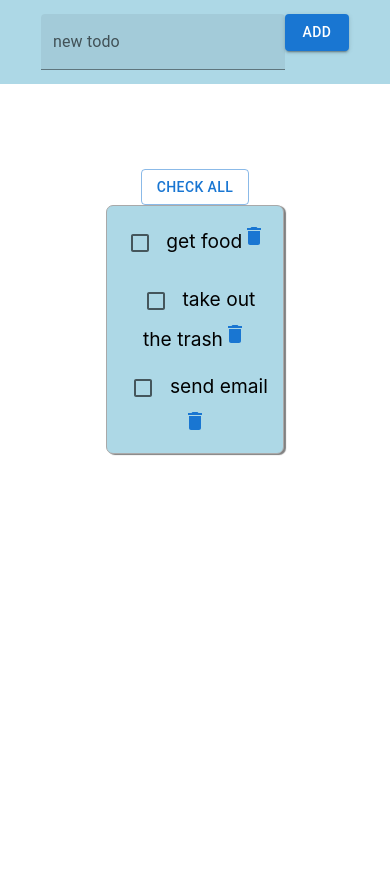
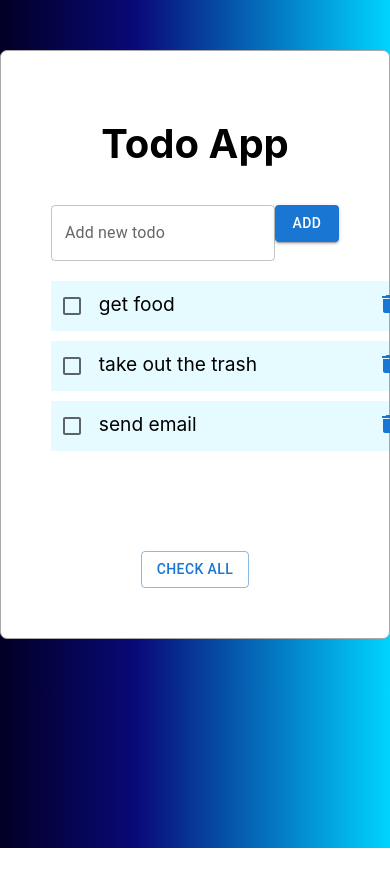
Before and after one commit to dortizp/todo-app-ts, a React (Create React App) app: page / in a window 390 px wide. Shown: the top 886 px of the page. After the commit the page ends 848 px from the top, so only its background shows below. Built offline with nearby package versions, Linux system fonts and the light colour scheme.

Commit message:
change styles to responsive

```diff
--- a/src/App.css
+++ b/src/App.css
@@ -1,5 +1,10 @@
 .App {
   text-align: center;
+}
+
+body {
+  background: rgb(2,0,36);
+  background: linear-gradient(90deg, rgba(2,0,36,1) 0%, rgba(9,9,121,1) 35%, rgba(0,212,255,1) 100%);
 }
 
 .App-logo {
@@ -14,14 +19,15 @@
 }
 
 .App-header {
-  background-color: lightblue;
   min-height: 10vh;
   display: flex;
   flex-direction: column;
   align-items: center;
   justify-content: center;
-  font-size: calc(10px + 2vmin);
-  color: white;
+}
+.title {
+  font-size: 40px;
+  font-weight: 700;
 }
 
 .App-link {
@@ -36,35 +42,53 @@
     transform: rotate(360deg);
   }
 }
-
-
-.row {
-  display: block;
-  margin: 0.5em;
+.add-todo {
+  width: 100%;
+}
+.addTodoBar {
+  display: flex;
+  justify-content: space-between;
+}
+.input {
+  width: 90%;
+}
+.row-todo {
+  display: flex;
+  width: 100%;
+  justify-content: space-between;
+  align-items: center;
+  height: 50px;
+  background-color: rgba(0,212,255,0.1);
 }
 label,s {
   font-size: 1.2em;
   padding-left: 0.3em;
 }
+.todo-list {
+  width: 100%;
+}
 .list {
   display: flex;
   margin: auto;
-  background-color: lightblue;
-  border: 1px solid darkgray;
-  box-shadow: 2px 1px 1px grey;
-  border-radius: 7px;
-  min-width: 40vw;
-  max-width: 20vh;
-  padding: 0.5em 0.2em;
+  min-width: 350px;
+  min-height: 250px;
   flex-direction: column;
+  gap: 10px;
   align-items: flex-start;
   justify-content: flex-start;
 }
 .container {
-  width: 100%;
+  display: flex;
+  flex-direction: column;
+  gap: 20px;
+  margin: 50px auto;
+  max-width: 650px;
+  min-height: 450px;
   background-color: white;
-  height: 100vh;
-  padding-top: 10vh;
+  border: 1px solid darkgray;
+  border-radius: 7px;
+  padding: 50px;
+
 }
 #canvas-container {
   position: absolute;
--- a/src/App.tsx
+++ b/src/App.tsx
@@ -41,20 +41,27 @@ function App() {
 
   return (
     <div className="App">
+      <div className='container'>
         <header className="App-header">
+          <span className="title">Todo App</span>
+        </header>
+        <div className="add-todo">
           <AddTodo addTodo={setTodoList} lastId={lastId}/>
-     </header>
-     <main className="container">
+           </div>
+        <div className="todo-list">
+          <TodoList todos={todoList} toggleComplete={toggleComplete} deleteTodo={deleteTodo} setTodoList={setTodoList}/>
+        </div>
+        <footer>
           <Button variant="outlined" onClick={toggleAll}>
             {!checkAll
               ? "Check all"
               : "Uncheck all"
             }
           </Button>
-      <TodoList todos={todoList} toggleComplete={toggleComplete} deleteTodo={deleteTodo} setTodoList={setTodoList}/>
-     </main>
+        </footer>
         <div id="canvas-container">
           <canvas id="my-canvas"></canvas>
+        </div>
       </div>
     </div>
   );
--- a/src/components/addTodo.tsx
+++ b/src/components/addTodo.tsx
@@ -22,20 +22,25 @@ const AddTodo = (props: any) => {
 
   return (
     <div className="addTodoBar">
+      <div className="input">
         <TextField
           id="outlined-basic"
-        variant="filled"
-        label="new todo"
+          // variant="filled"
+          label="Add new todo"
           value = {todo}
           onChange={(e) => setTodo(e.target.value)}
           onKeyDown={handleKeyDown}
+          fullWidth
           />
+      </div>
+      <div>
         <Button
           variant = "contained"
           onClick={handleAddTodo}
         >Add
         </Button>
       </div>
+    </div>
   )
 }
 
--- a/src/components/todo.tsx
+++ b/src/components/todo.tsx
@@ -11,7 +11,8 @@ interface TodoItemProps  {
 
 const TodoItem : React.FC<TodoItemProps> = ({todo,toggleComplete, deleteTodo}): JSX.Element =>  {
   return (
-    <div className="row">
+    <div className="row-todo">
+      <div>
         <Checkbox
           onChange={()=> toggleComplete(todo)}
           checked={todo.done}
@@ -21,11 +22,14 @@ const TodoItem : React.FC<TodoItemProps> = ({todo,toggleComplete, deleteTodo}):
             ? <s>{todo.text}</s>
             : <label>{todo.text}</label>
           }
+      </div>
+      <div>
         <DeleteIcon
           color="primary"
           onClick={()=>deleteTodo(todo)}
         />
       </div>
+    </div>
   )
 }
 
```
Lines whose indentation alone changed are shown as unchanged.
